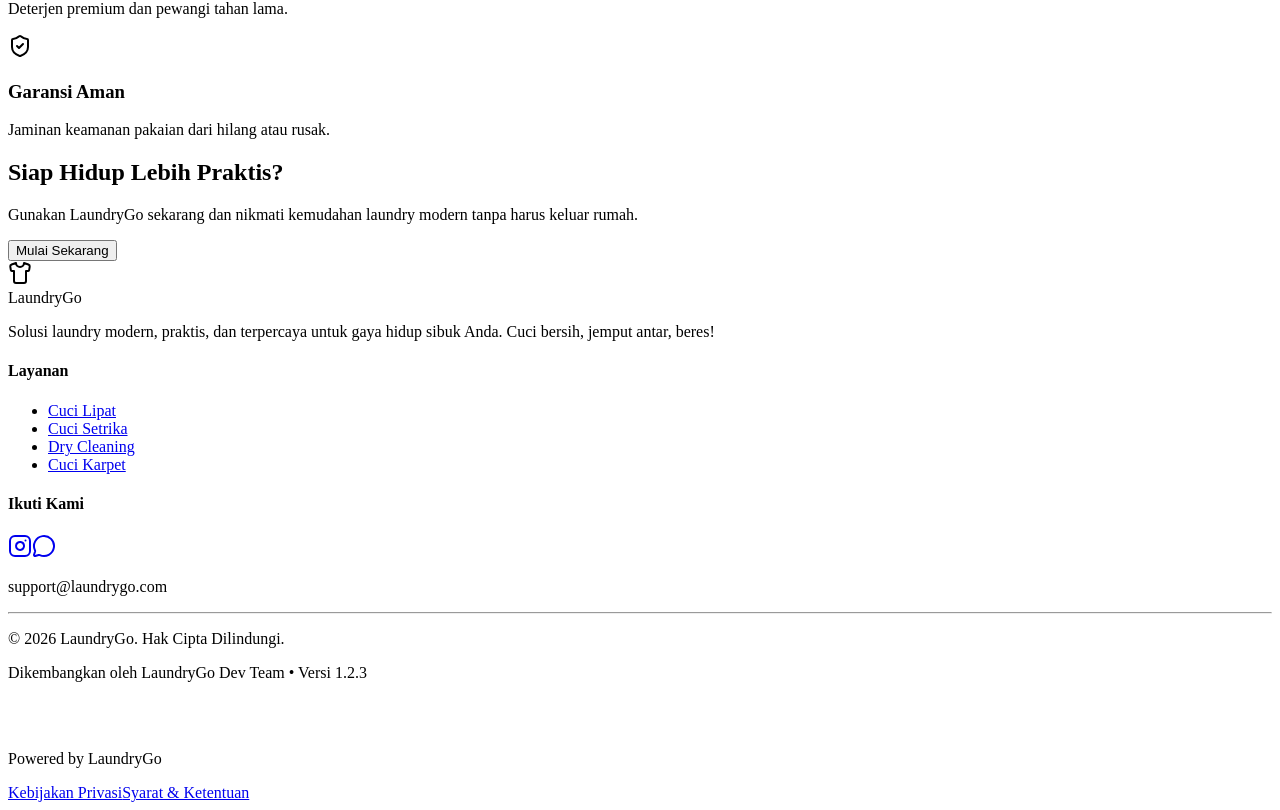
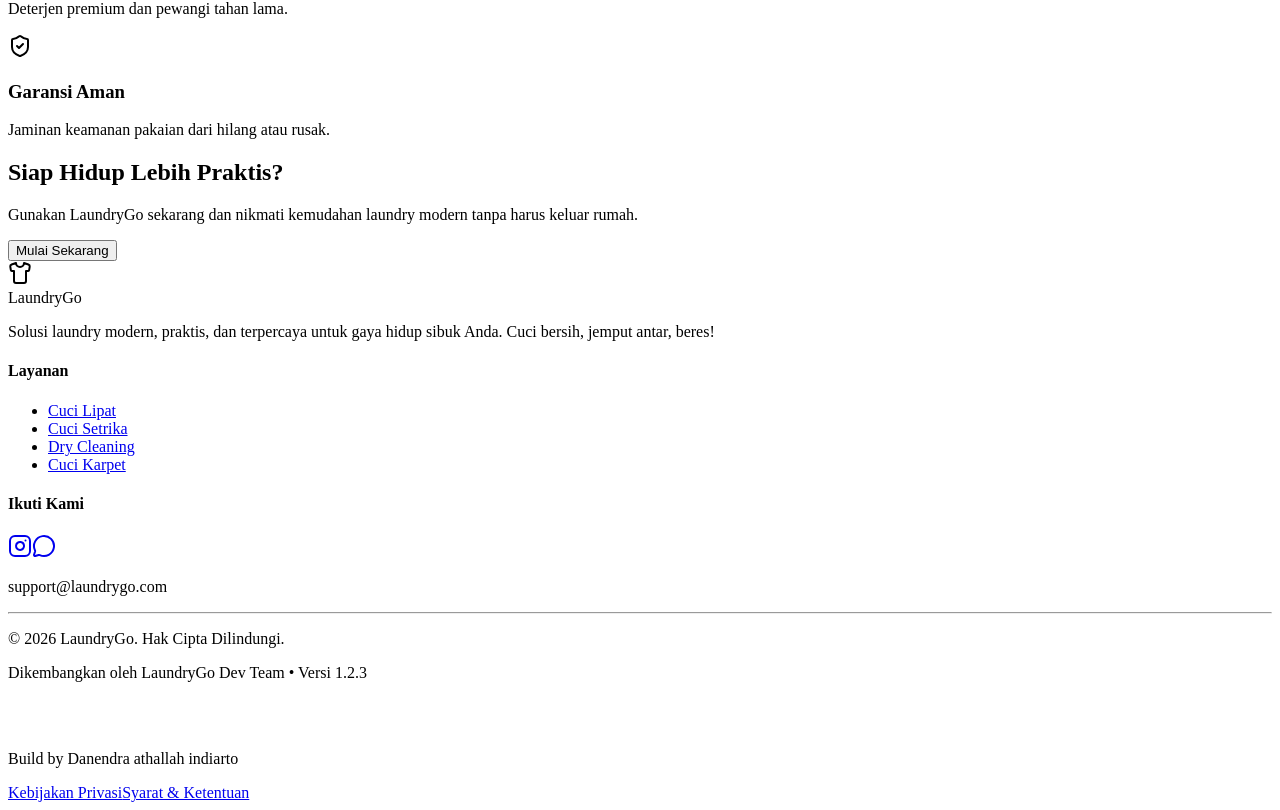
Before and after one commit to MohammadKevin/LaundryGo, a Next.js app: page / in a window 1280 px wide. Shown: the part 1111-1921 px from the top of the page. Built offline with nearby package versions, Linux system fonts and the light colour scheme.

Commit message:
update footer

```diff
--- a/components/layout/Footer.tsx
+++ b/components/layout/Footer.tsx
@@ -71,7 +71,7 @@ export default function Footer() {
                         </p>
                         <br />
                         <br />
-                        <p>Powered by <span className="font-medium text-blue-200">LaundryGo</span></p>
+                        <p>Build by <span className="font-medium text-blue-200">Danendra athallah indiarto</span></p>
                     </div>
                     <div className="flex gap-6">
                         <Link href="#" className="hover:underline">
```
